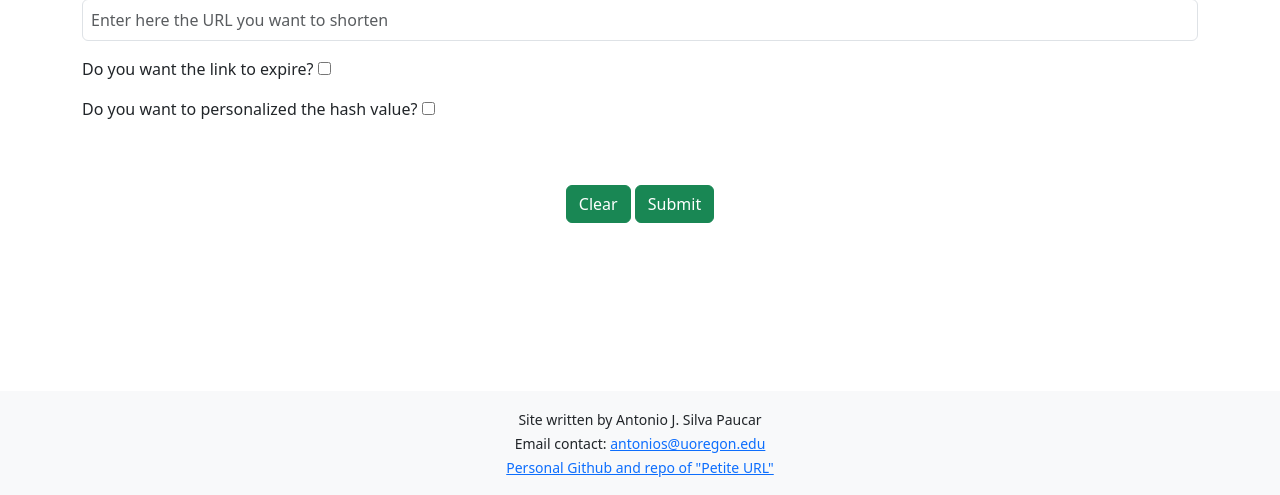
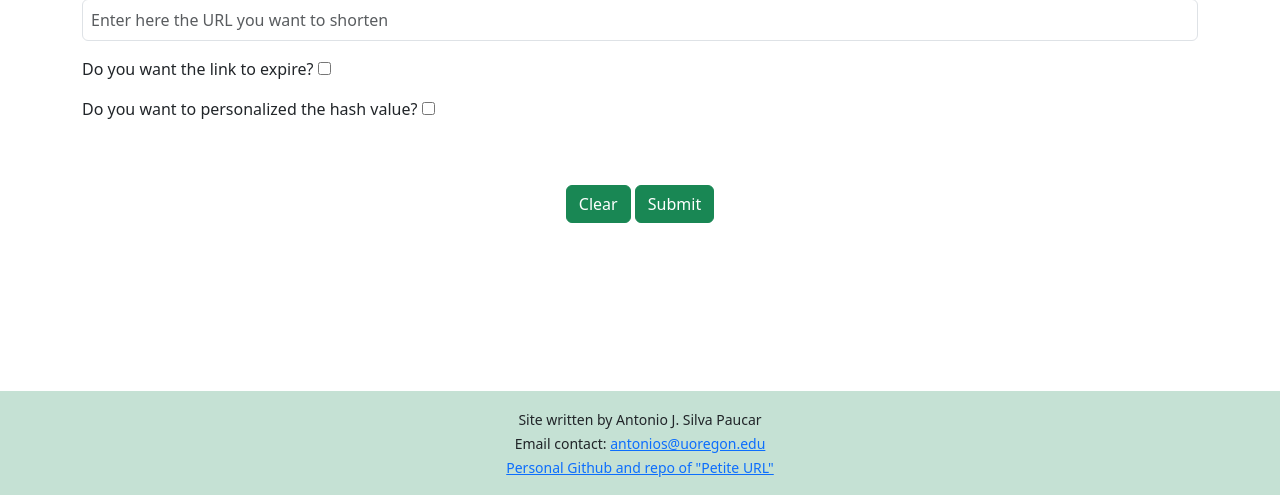
Before and after one commit to antoniojsp/petite_url_django, a Django app: page / in a window 1280 px wide. Shown: the part 305-800 px from the top of the page. Run offline with Django 4.2, Linux system fonts and the light colour scheme; some libraries are stand-ins or nearby versions.

Commit message:
need to add:
method to check if the link has expired

added:
footer at the botom and fixed with bootstrap

```diff
--- a/petite/petiteurl/templates/base.html
+++ b/petite/petiteurl/templates/base.html
@@ -21,7 +21,7 @@
 
     {% endblock %}
 
-    <footer class="footer mt-auto py-3 bg-light fixed-bottom">
+    <footer class="footer mt-auto py-3 bg-success bg-opacity-25 fixed-bottom" ;>
         <div class="container " style="text-align: center;">
         <small>Site written by Antonio J. Silva Paucar</small><br>
         <small> Email contact:
```
Also changed, not shown: petite/db.sqlite3.
